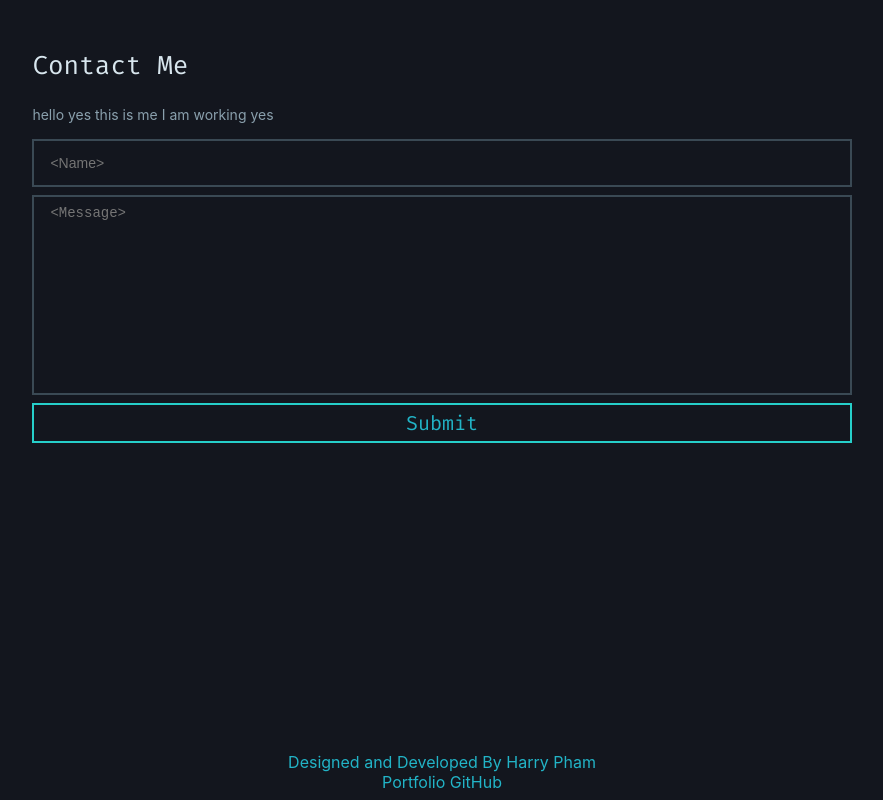
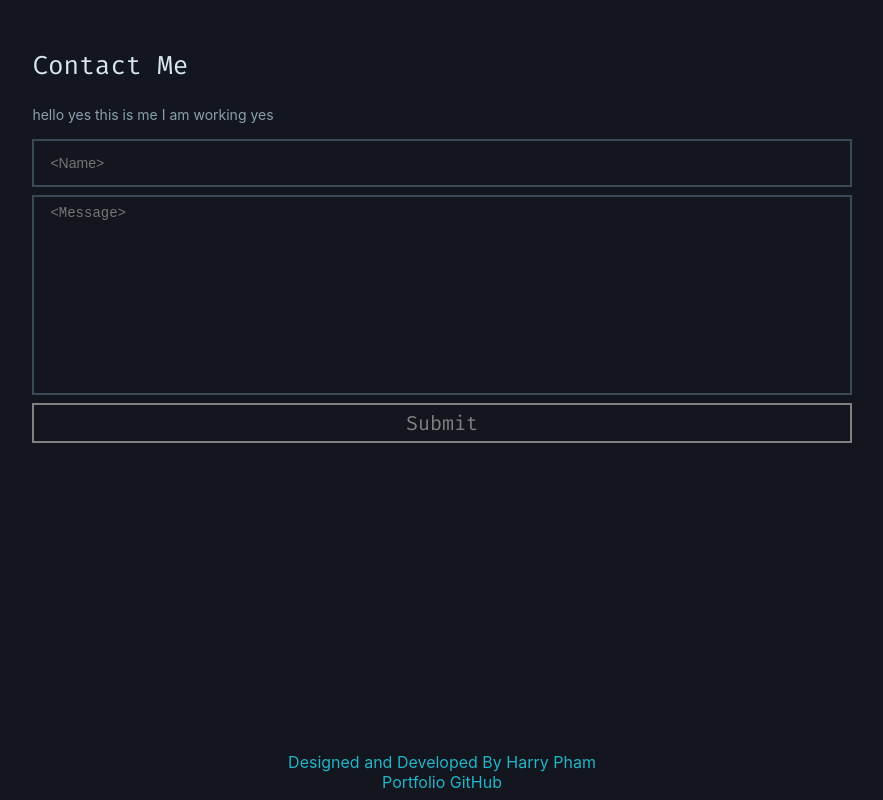
Before and after one commit to HarryPdot/portfolio, a React (Create React App) app: page / in a window 1280 px wide. Shown: the part 1850-2650 px from the top of the page, without its empty margins (198-1081 px from the left). Built offline with nearby package versions, Linux system fonts and the light colour scheme; no server answers; a web font is replaced by a local one.

Commit message:
update contact submit button

```diff
--- a/src/Components/contact/Contact.css
+++ b/src/Components/contact/Contact.css
@@ -82,6 +82,12 @@ footer a:hover {
     color: rgb(15, 45, 122);
 }
 
+.disabled {
+    pointer-events: none;
+    color: grey;
+    border: 2px solid grey;
+}
+
 @media only screen and (min-width: 550px) {
     .contact-submit:hover {
         background-color: rgb(15, 45, 70);
--- a/src/Components/contact/Contact.js
+++ b/src/Components/contact/Contact.js
@@ -29,11 +29,10 @@ export default function Contact() {
                 <div className='contact-description'>hello yes this is me I am working yes</div>
                 <div className='contact-details'>
                    <input onChange={handleName} className="contact-name" type="text" placeholder='<Name>'/>
-                   {/* <input className="contact-email" type="email" placeholder='<Email>' /> */}
                    <textarea onChange={handleMessage}className="contact-message" type="text" placeholder='<Message>'></textarea>
                 </div>
                 <div className='contact-submit-grid'>
-                    <a href={email} className='contact-submit'>Submit</a>
+                    <a href={email} className={name.length && message.length ? `contact-submit` : `contact-submit disabled`}>Submit</a>
                 </div>
             </div>
 
--- a/src/Components/projects/ProjectBox.js
+++ b/src/Components/projects/ProjectBox.js
@@ -21,8 +21,8 @@ export default function ProjectBox({ project, setProjects, projects }) {
                     <div className='project-detail-grid'>
                         <div className='project-detail-heading'><span className='project-detail-num'>01. </span>{project.arr.name}</div>
                         <div className='project-detail-skill-grid'>
-                            {skillArr.map(skill => {
-                                return <div className="project-detail-skills">{skill}</div>
+                            {skillArr.map((skill, i) => {
+                                return <div className="project-detail-skills" key={i}>{skill}</div>
                             })}
                         </div>
                         <div className="project-details">{project.arr.description}</div>
--- a/src/Components/projects/Projects.js
+++ b/src/Components/projects/Projects.js
@@ -16,9 +16,9 @@ export default function Projects() {
             <div className="project-container-2">
                 <div className='project-heading'>Projects</div>
                 <div className='project-list'>
-                    {projects.map(project => {
+                    {projects.map((project, i) => {
                         return (
-                        <div className='flip-card'>
+                        <div className='flip-card' key={i}>
                             {project.arr.status && <ProjectBox project={project} setProjects={setProjects} projects={projects}/>}
                             {!project.arr.status && <ProjectBoxDetail project={project} setProjects={setProjects} projects={projects}/>}
                         </div>
```
